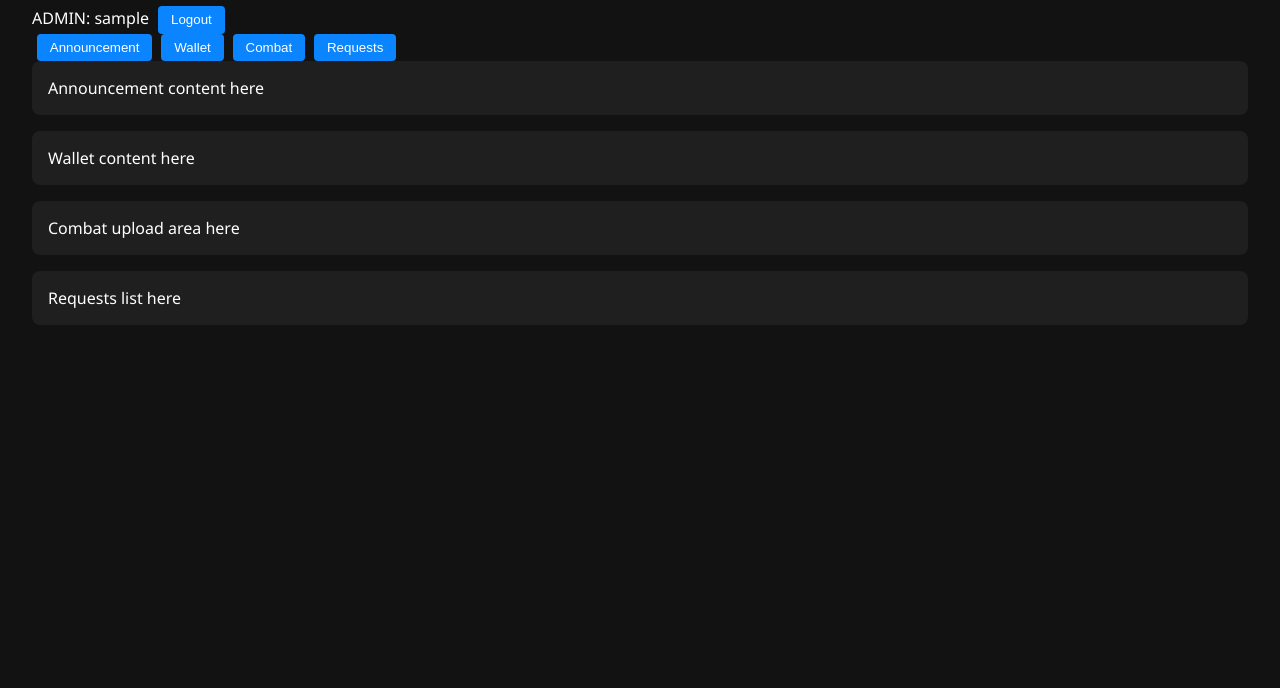
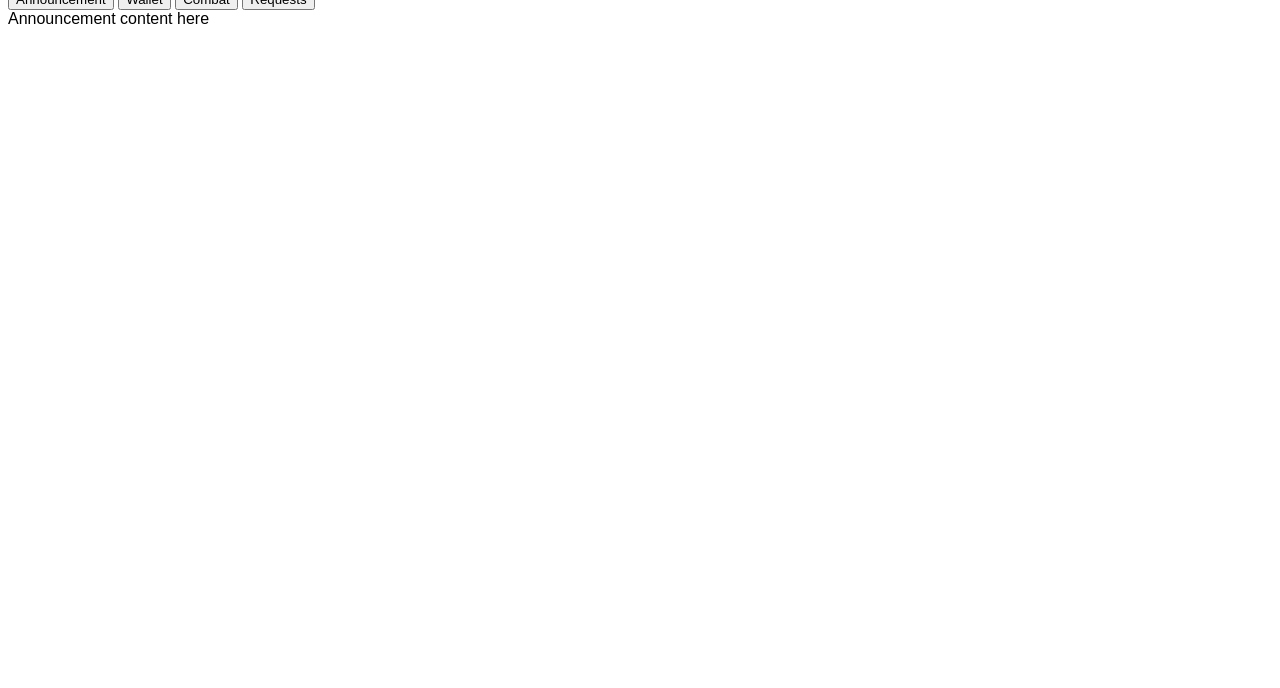
Before and after one commit to gordon023/combat-dashboard, a website: page public/dashboard.html in a window 1280 px wide. Shown: the part 112-800 px from the top of the page. Drawn offline with Linux system fonts and the light colour scheme; sample sign-in values are in the browser's storage.

Commit message:
Update style.css

```diff
--- a/public/style.css
+++ b/public/style.css
@@ -1,14 +1,3 @@
-body {
-  background: #121212;
-  color: #fff;
-  font-family: "Segoe UI", sans-serif;
-  margin: 0;
-  padding: 2rem;
-}
-.container { max-width: 900px; margin: auto; }
-section { background: #1f1f1f; padding: 1rem; margin-bottom: 1rem; border-radius: 8px; }
-.card { background: #292929; padding: 0.7rem; margin: 0.5rem 0; border-radius: 6px; }
-button { background: #0a84ff; border: none; color: white; padding: 0.4rem 0.8rem; border-radius: 4px; margin-left: 5px; cursor: pointer; }
-button:hover { background: #006ae0; }
-input { background: #222; color: #fff; border: 1px solid #333; padding: 0.4rem; margin-right: 5px; border-radius: 4px; }
-.admin-only { margin-top: 0.5rem; }
+.hidden { display: none; }
+body { font-family: sans-serif; }
+button { cursor: pointer; }
```
